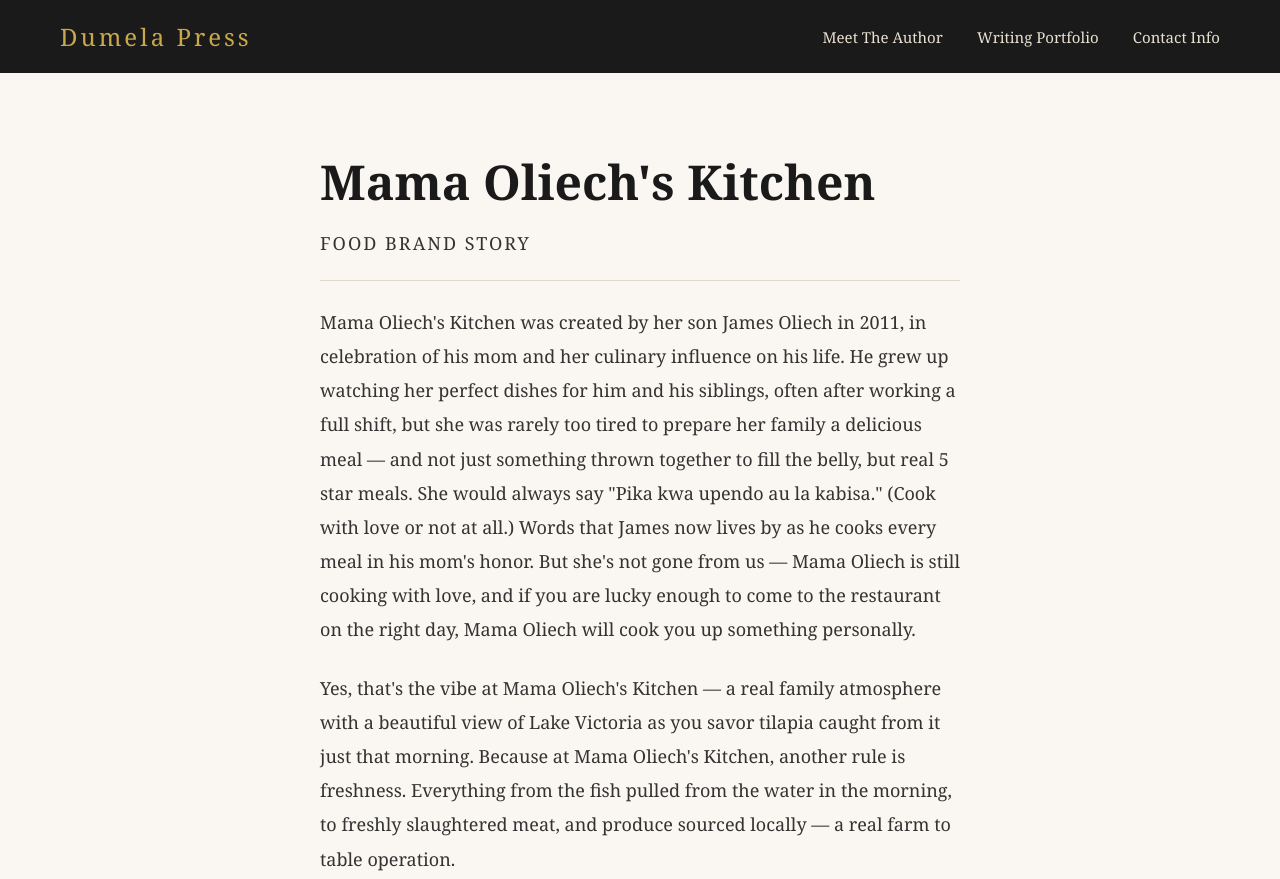
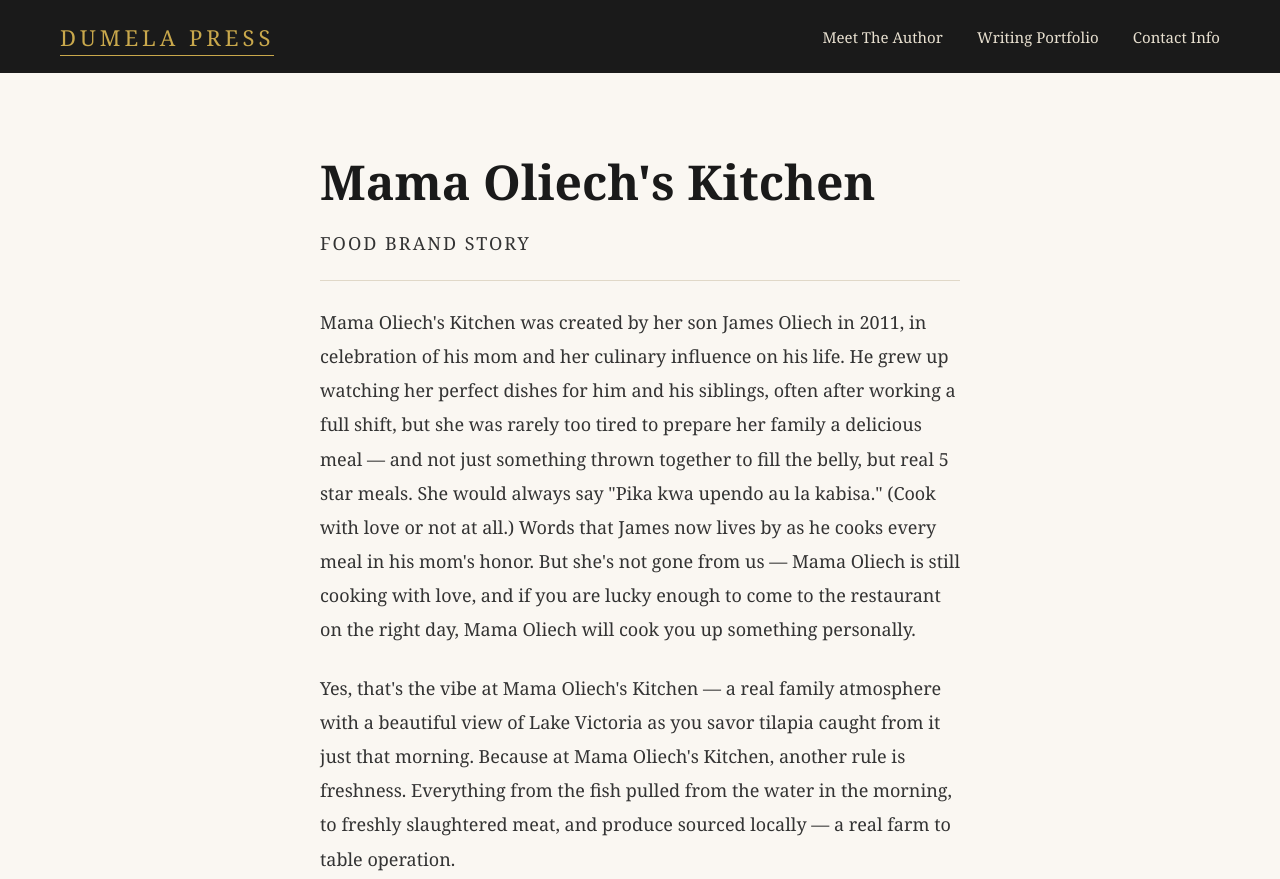
Before and after one commit to rwilliams-dev/dumela-press, a plain HTML site: page mama-oliech.html in a window 1280 px wide. Shown: the top 879 px of the page. Drawn offline with Linux system fonts and the light colour scheme.

Commit message:
Update article pages: consistent navbar and footer across all pages

```diff
--- a/mama-oliech.html
+++ b/mama-oliech.html
@@ -10,7 +10,9 @@
 
         <!-- NAVBAR -->
 <nav class="navbar">
-            <div class="logo">Dumela Press</div>
+    <div class="logo">
+        <a href="index.html">Dumela Press</a>
+    </div>
     <div class="nav-links">
         <a href="index.html#about">Meet The Author</a>
         <a href="index.html#portfolio">Writing Portfolio</a>
```
Also changed, not shown: smoked-turkey.html (+3 -1 lines), ugali.html (+3 -1 lines). Lines whose indentation alone changed are shown as unchanged.
